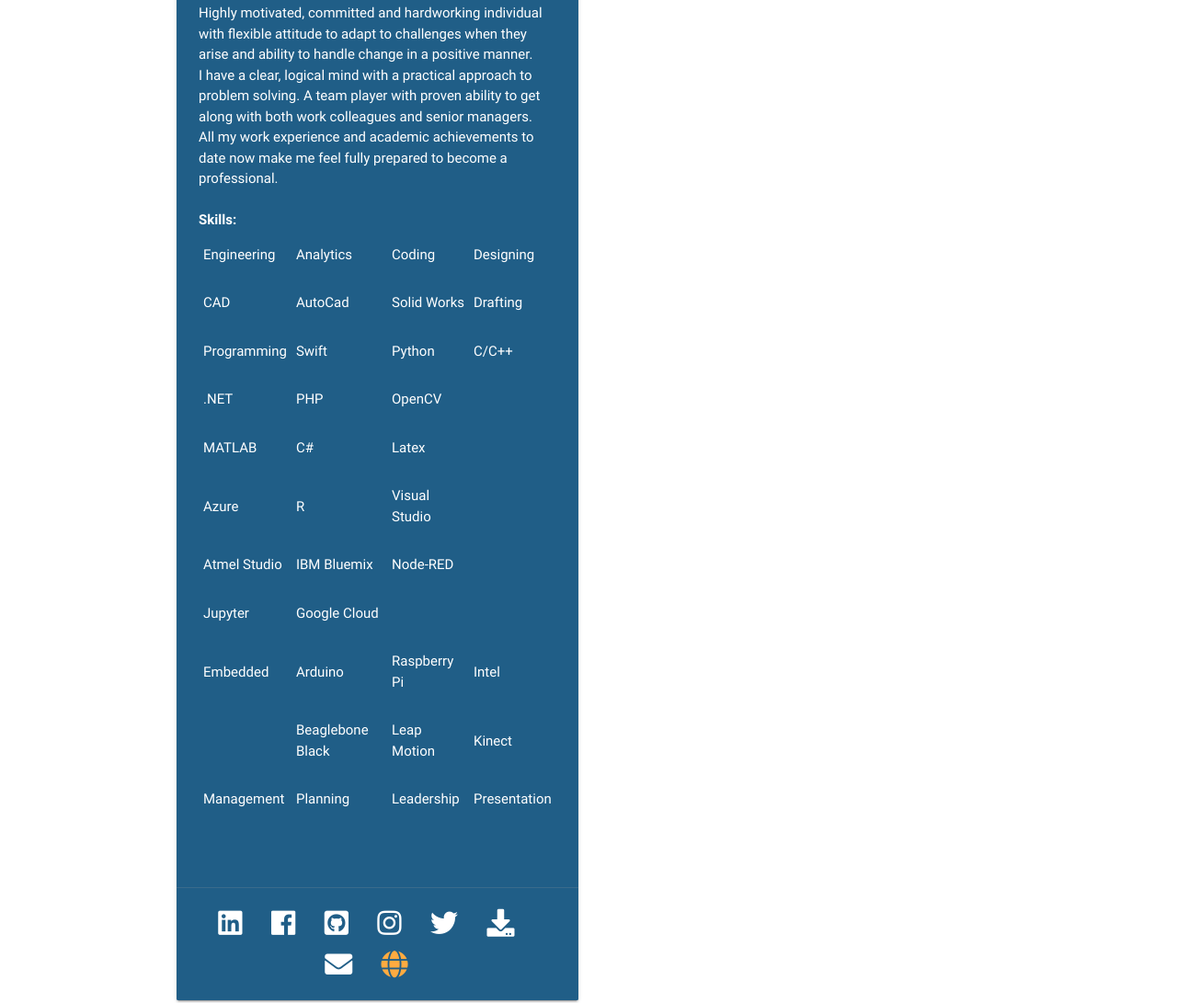
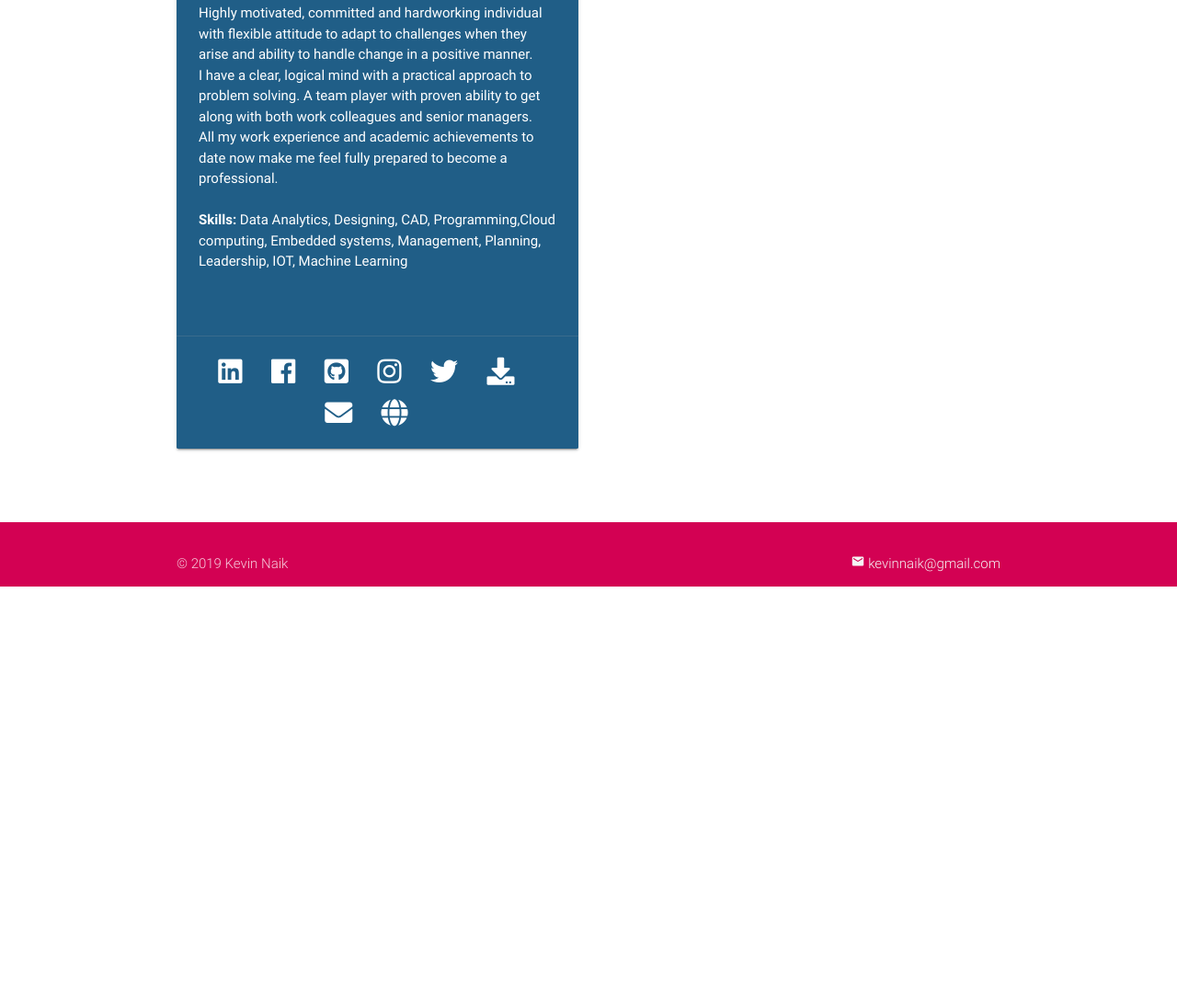
Before and after one commit to testertester193/ADBE, a plain HTML site: page index.html in a window 1280 px wide. Shown: the part 518-1609 px from the top of the page at 92% size. After the commit the page ends 1156 px from the top, so only its background shows below. Drawn offline with nearby package versions, Linux system fonts and the light colour scheme.

Commit message:
hsfbsf il

```diff
--- a/index.html
+++ b/index.html
@@ -57,148 +57,9 @@
                         All my work experience and academic achievements to date now make me feel fully prepared to become a professional.
                     	</p>
 			<br>
-			    <p class="white-text"><b> Skills:</b></p>
-			    <table class="white-text">
- <tr>
-  <td>
-  <p>Engineering</p>
-  </td>
-  <td >
-  <p>Analytics</p>
-  </td>
-  <td>
-  <p >Coding</p>
-  </td>
-  <td>
-  <p>Designing</p>
-  </td>
- </tr>
- <tr>
-  <td>
-  <p>CAD</p>
-  </td>
-  <td>
-  <p>AutoCad</p>
-  </td>
-  <td>
-  <p>Solid Works</p>
-  </td>
-  <td>
-  <p>Drafting</p>
-  </td>
- </tr>
- <tr>
-  <td>
-  <p>Programming</p>
-  </td>
-  <td>
-  <p>Swift</p>
-  </td>
-  <td>
-  <p>Python</p>
-  </td>
-  <td >
-  <p>C/C++</p>
-  </td>
- </tr>
- <tr>
-  <td>
-  <p>.NET</p>
-  </td>
-  <td>
-  <p>PHP</p>
-  </td>
-  <td>
-  <p>OpenCV</p>
-  </td>
- </tr>
- <tr>
-  <td>
-  <p>MATLAB</p>
-  </td>
-  <td>
-  <p>C#</p>
-  </td>
-  <td>
-  <p>Latex</p>
-  </td>
- </tr>
- <tr>
-  <td>
-  <p>Azure</p>
-  </td>
-  <td >
-  <p >R</p>
-  </td>
-  <td>
-  <p >Visual Studio</p>
-  </td>
- </tr>
- <tr>
-  <td >
-  <p >Atmel Studio</p>
-  </td>
-  <td >
-  <p >IBM Bluemix</p>
-  </td>
-  <td >
-  <p >Node-RED</p>
-  </td>
- </tr>
- <tr>
-  <td >
-  <p >Jupyter</p>
-  </td>
-  <td >
-  <p >Google Cloud</p>
-  </td>
-  <td >
-  <p >&nbsp;</p>
-  </td>
- </tr>
- <tr>
-  <td>
-  <p >Embedded</p>
-  </td>
-  <td >
-  <p >Arduino</p>
-  </td>
-  <td >
-  <p >Raspberry Pi</p>
-  </td>
-  <td >
-  <p >Intel</p>
-  </td>
- </tr>
- <tr>
-  <td >
-  <p >&nbsp;</p>
-  </td>
-  <td >
-  <p >Beaglebone Black</p>
-  </td>
-  <td >
-  <p >Leap Motion</p>
-  </td>
-  <td >
-  <p >Kinect</p>
-  </td>
- </tr>
- <tr>
-  <td >
-  <p >Management</p>
-  </td>
-  <td >
-  <p >Planning</p>
-  </td>
-  <td >
-  <p >Leadership</p>
-  </td>
-  <td >
-  <p >Presentation</p>
-  </td>
- </tr>
-</table>
+			    <p class="white-text"><b> Skills:</b>
+			    Data Analytics, Designing, CAD, Programming,Cloud computing, Embedded systems, Management,
+				    Planning, Leadership, IOT, Machine Learning </p>
 
                     <br>
                     <br>
@@ -215,7 +76,7 @@
 					                <a href="https://www.twitter.com/kvinlazy"><i class="fab fa-twitter" style="color:white" aria-hidden="true"></i></a>
 					                <a href="CV.pdf"><i class="fas fa-download" style="color:white" aria-hidden="true"></i></a>
 					                <a href="mailto:kevinnaik@gmail.com"><i class="fas fa-envelope" style="color:white"></i></a>
-							<a href="https://www.kevinnaik.info"><i class="fas fa-globe"></i></a>
+							<a href="https://www.kevinnaik.info" style="color:white"><i class="fas fa-globe"></i></a>
 				    </div>
                             </center>
 
```
